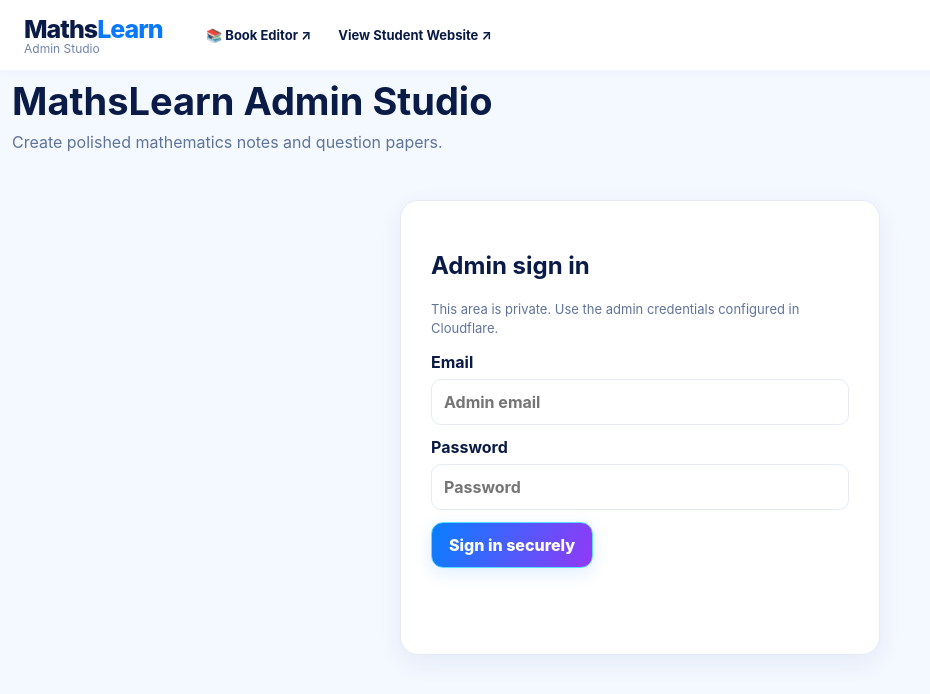
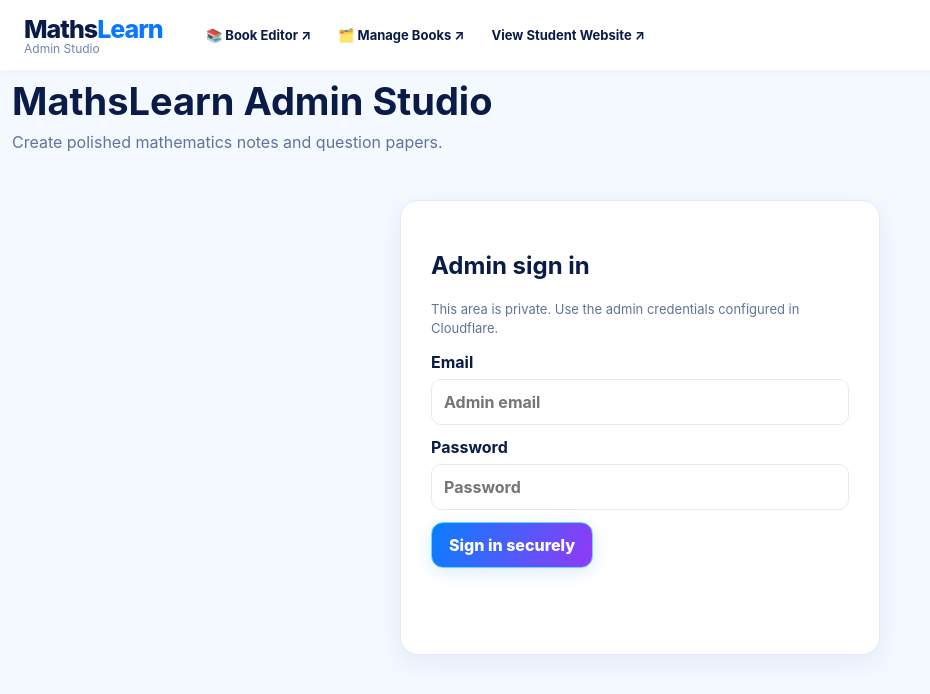
Before and after one commit to Lavsing1/mathslearn-platform, a website: page admin/index.html in a window 1280 px wide. Shown: the whole page, without its empty margins (0-930 px from the left). Drawn offline with nearby package versions, Linux system fonts and the light colour scheme; no server answers.

Commit message:
Add Manage Books link to admin navigation

```diff
--- a/admin/index.html
+++ b/admin/index.html
@@ -51,7 +51,7 @@
 <body>
 <header class="topbar">
 <a class="brand" href="/" aria-label="MathsLearn homepage"><div class="logo">△</div><div><div class="brand-name">Maths<span>Learn</span></div><div class="tagline">Admin Studio</div></div></a>
-<nav class="nav"><a href="/admin/studio/index.html">📚 Book Editor ↗</a><a href="/">View Student Website ↗</a></nav>
+<nav class="nav"><a href="/admin/studio/index.html">📚 Book Editor ↗</a><a href="/admin/studio/manage-books.html">🗂️ Manage Books ↗</a><a href="/">View Student Website ↗</a></nav>
 </header>
 <main class="admin-page">
 <div class="admin-head"><div><h1 class="admin-title">MathsLearn Admin Studio</h1><p class="admin-sub">Create polished mathematics notes and question papers.</p></div><div id="sessionActions" hidden><span id="whoami" class="muted"></span> <button id="logoutBtn" class="btn-secondary">Sign out</button></div></div>
```
